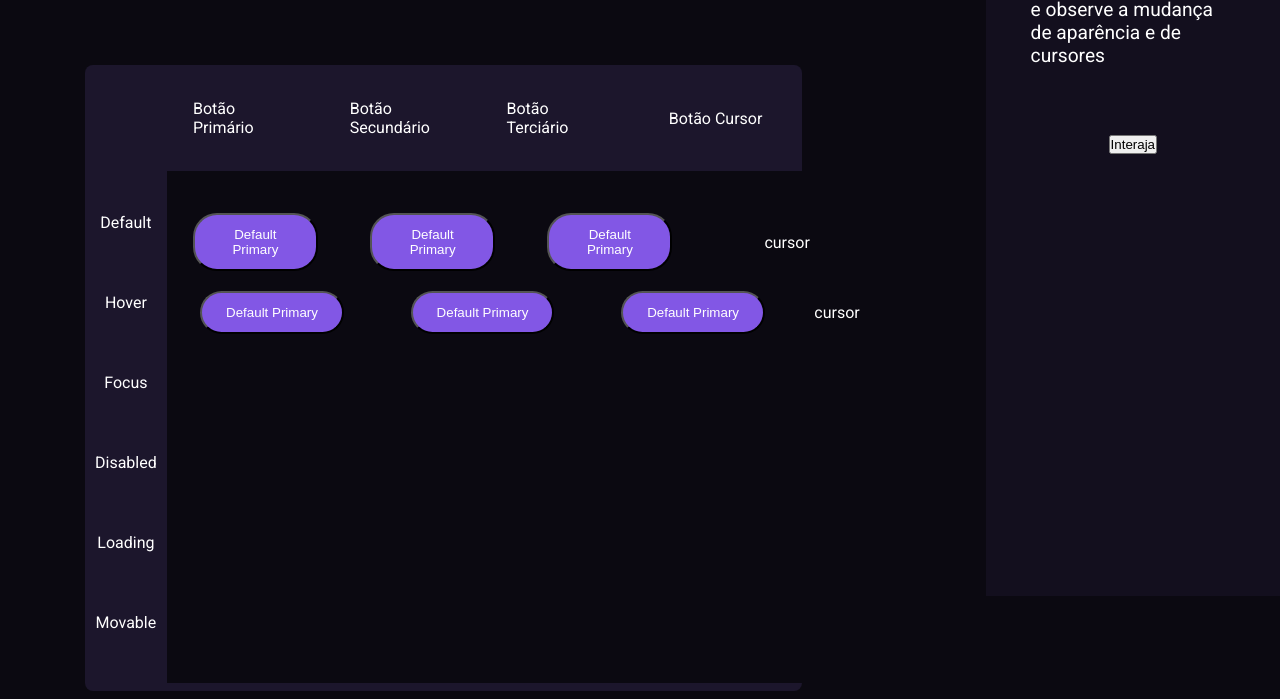
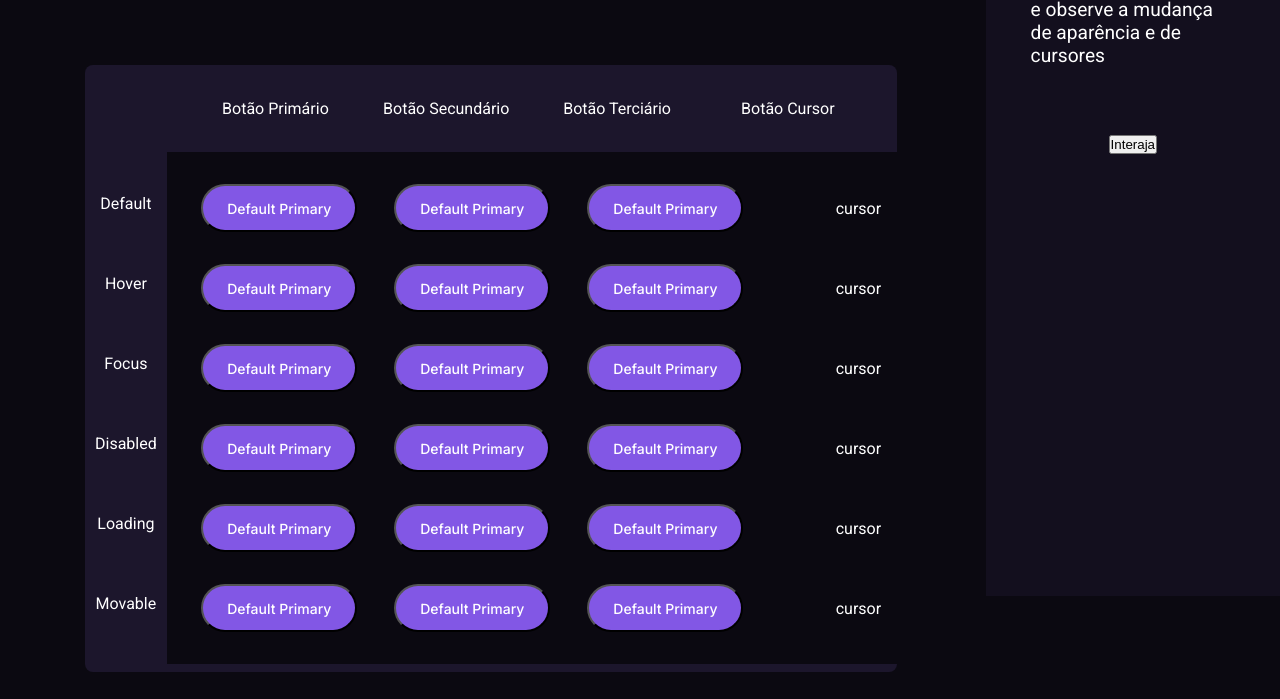
Before and after one commit to RafaelR4mos/CodeDrops-Button_and_Cursors, a plain HTML site: page index.html in a window 1280 px wide. Shown: the part 204-903 px from the top of the page. Drawn offline with Linux system fonts and the light colour scheme.

Commit message:
buttons docs container styles added

```diff
--- a/index.html
+++ b/index.html
@@ -79,7 +79,65 @@
               <div class="btn-container">
                 <button class="btn">Default Primary</button>
               </div>
-              <div>cursor</div>
+              <div class="btn-container">
+                <div>cursor</div>
+              </div>
+            </div>
+            <div class="button-row">
+              <div class="btn-container">
+                <button class="btn">Default Primary</button>
+              </div>
+              <div class="btn-container">
+                <button class="btn">Default Primary</button>
+              </div>
+              <div class="btn-container">
+                <button class="btn">Default Primary</button>
+              </div>
+              <div class="btn-container">
+                <div>cursor</div>
+              </div>
+            </div>
+            <div class="button-row">
+              <div class="btn-container">
+                <button class="btn">Default Primary</button>
+              </div>
+              <div class="btn-container">
+                <button class="btn">Default Primary</button>
+              </div>
+              <div class="btn-container">
+                <button class="btn">Default Primary</button>
+              </div>
+              <div class="btn-container">
+                <div>cursor</div>
+              </div>
+            </div>
+            <div class="button-row">
+              <div class="btn-container">
+                <button class="btn">Default Primary</button>
+              </div>
+              <div class="btn-container">
+                <button class="btn">Default Primary</button>
+              </div>
+              <div class="btn-container">
+                <button class="btn">Default Primary</button>
+              </div>
+              <div class="btn-container">
+                <div>cursor</div>
+              </div>
+            </div>
+            <div class="button-row">
+              <div class="btn-container">
+                <button class="btn">Default Primary</button>
+              </div>
+              <div class="btn-container">
+                <button class="btn">Default Primary</button>
+              </div>
+              <div class="btn-container">
+                <button class="btn">Default Primary</button>
+              </div>
+              <div class="btn-container">
+                <div>cursor</div>
+              </div>
             </div>
           </div>
         </div>
--- a/style.css
+++ b/style.css
@@ -75,8 +75,7 @@ aside p {
   font-family: "Roboto";
   font-weight: 400;
 
-  margin-top: 68px;
-  max-width: 80%;
+  margin: 68px 84px 0 0;
   background-color: var(--button-docs-container-bg);
   border-radius: 8px;
   padding: 0 8px 8px 0;
@@ -85,9 +84,10 @@ aside p {
 .button-levels {
   display: flex;
   align-items: center;
-  margin-left: 82px;
-  padding: 24px 16px;
-  gap: 32px;
+  justify-content: space-between;
+  padding: 24px 16px 24px 105px;
+
+  width: 100%;
 }
 
 .level {
@@ -99,6 +99,7 @@ aside p {
 
 .button-wrapper {
   display: flex;
+  width: 100%;
 }
 
 .button-types {
@@ -106,6 +107,7 @@ aside p {
   flex-direction: column;
   justify-content: center;
   align-items: center;
+  justify-content: center;
   padding: 32px 0px;
   gap: 32px;
   width: 94px;
@@ -120,25 +122,28 @@ aside p {
   display: flex;
   flex-direction: column;
   padding: 32px 16px;
+  width: 100%;
   background-color: var(--bg-color);
-  width: 100%;
+  gap: 32px;
 }
 
 .button-row {
   display: flex;
-  gap: 32px;
+  justify-content: space-between;
   align-items: center;
-  width: 100%;
 }
 
 .btn-container {
   display: flex;
   justify-content: center;
   width: 230px;
-  padding: 10px;
 }
 
 .btn {
+  font-family: "Inter", sans-serif;
+  font-size: 14px;
+  font-weight: 500;
+  height: 48px;
   padding: 12px 24px;
   background: #8257e5;
   border-radius: 24px;
```
